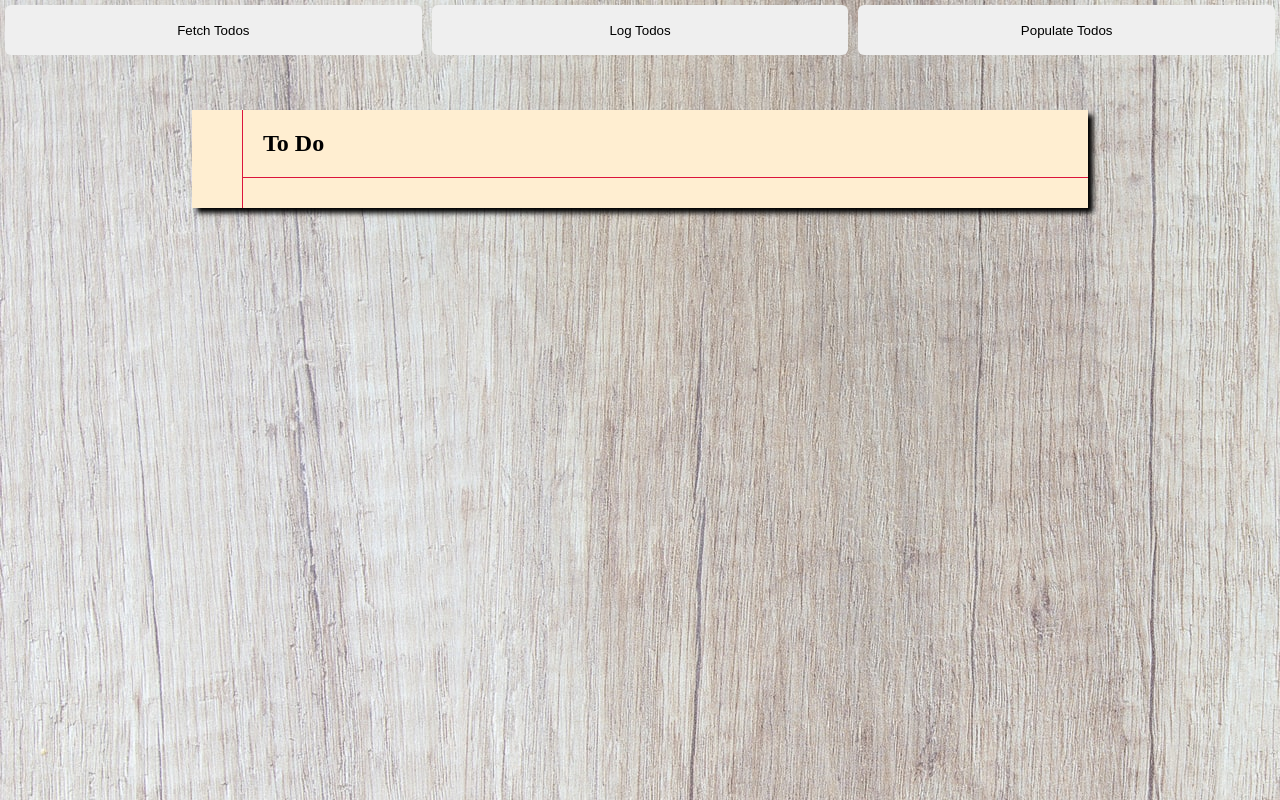
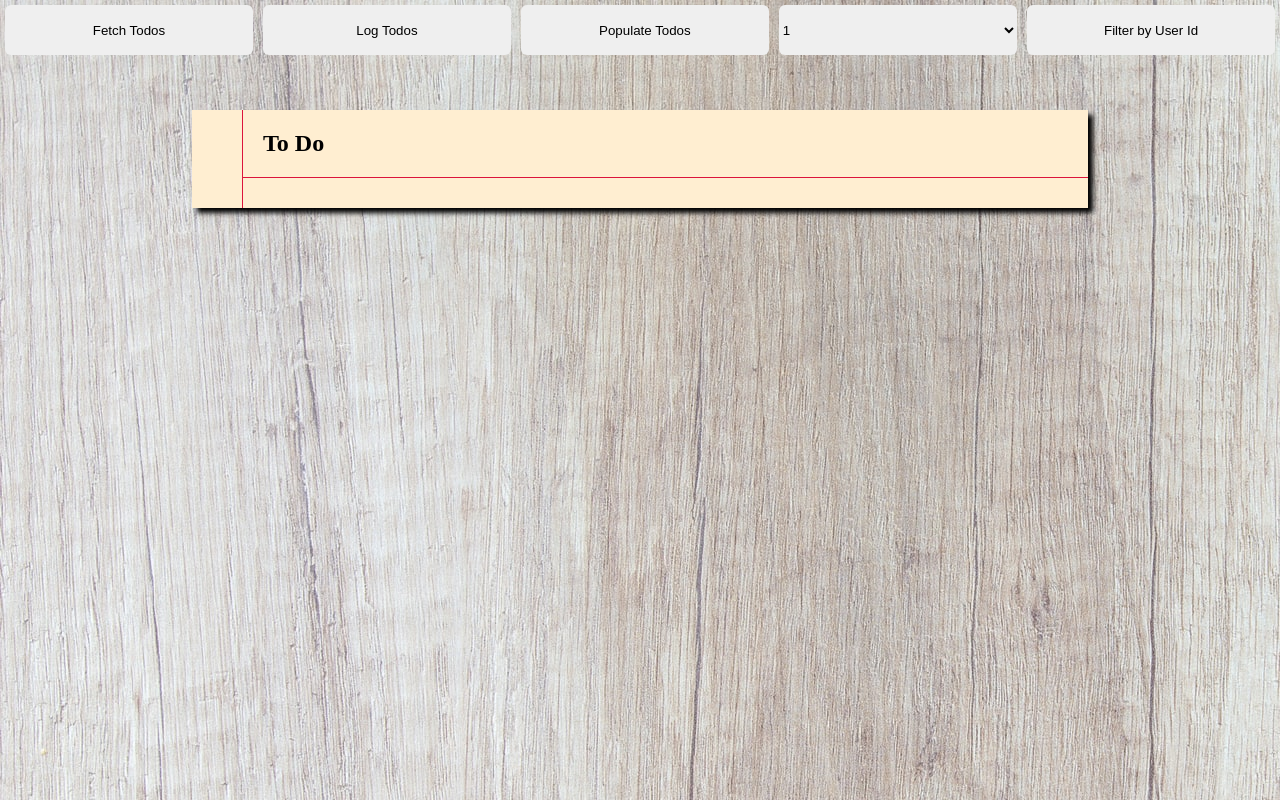
Before and after one commit to gilesadkins/Dummy-Data-ToDo-List, a plain HTML site: page index.html in a window 1280 px wide. Drawn offline with Linux system fonts and the light colour scheme.

Commit message:
made a list

```diff
--- a/index.html
+++ b/index.html
@@ -11,6 +11,19 @@
     <button onclick="fetchTodos()">Fetch Todos</button>
    <button onclick="logTodos()">Log Todos</button>
    <button onclick="populateTodos()">Populate Todos</button>
+   <select name="userID" id="userID">
+    <option value="1">1</option>
+    <option value="2">2</option>
+    <option value="3">3</option>
+    <option value="4">4</option>
+    <option value="5">5</option>
+    <option value="6">6</option>
+    <option value="7">7</option>
+    <option value="8">8</option>
+    <option value="9">9</option>
+    <option value="10">10</option>
+  </select>
+  <button onclick="filterArrayOfToDos()">Filter by User Id</button>
   </div>
   <section class="flex">
     <div class="sheetPaper">
--- a/script.js
+++ b/script.js
@@ -17,7 +17,6 @@ const populateTodos = () => {
 var i;
 
 for (i = 0; i < 25; i++) {
-
   const listOl = document.getElementById("todo-list")
   const element = document.createElement("li")
   const content = document.createTextNode(arrayOfTodos[i].title)
@@ -25,4 +24,4 @@ listOl.appendChild(element)
   element.appendChild(content)
   console.log (listOl)
 }
-}
+}}
--- a/styles.css
+++ b/styles.css
@@ -14,6 +14,22 @@ button {
   outline: none;
   margin: 5px;
 }
+
+select {
+  width: 100%;
+  height: 50px;
+  border-radius: 6px;
+  border: none;
+  outline: none;
+  margin: 5px;
+}
+
+select:hover {
+  box-shadow: 4px 3px 3px #00000024;
+  transform: translateY(-1px);
+  cursor: pointer;
+}
+
 button:hover {
   box-shadow: 4px 3px 3px #00000024;
   transform: translateY(-1px);
```
Also changed, not shown: 1 other file. Lines whose indentation alone changed are shown as unchanged.
